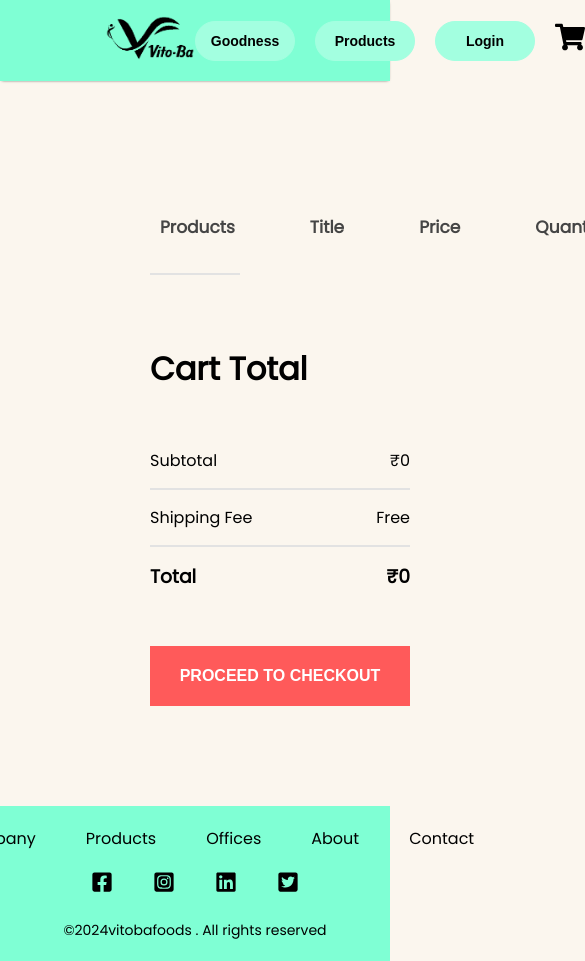
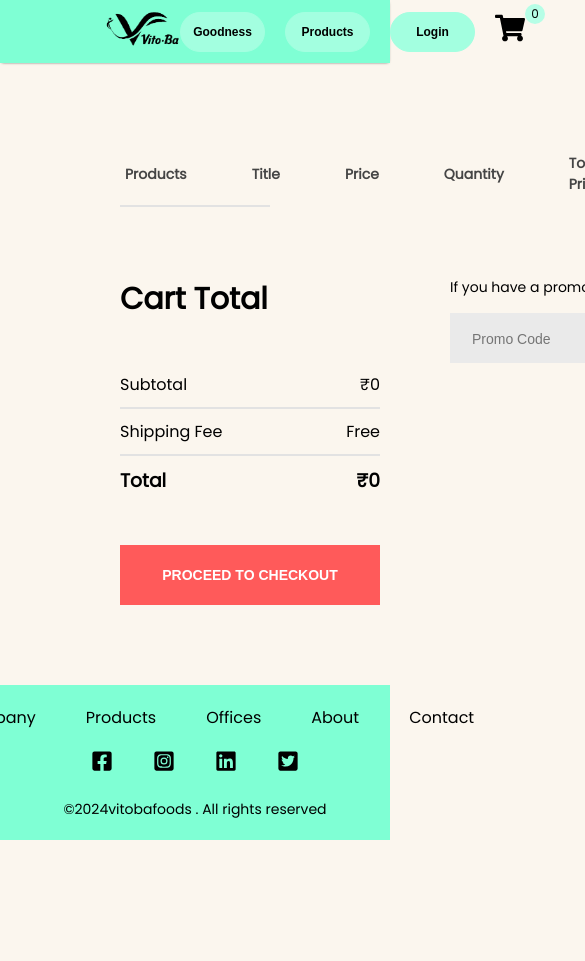
Before and after one commit to parimala-06/React-Ecommerce-Site, a React (Create React App) app: page /cart in a window 390 px wide. Shown: the top 961 px of the page, 585 px wide, since content can reach past the window. After the commit the page ends 844 px from the top, so only its background shows below. Built offline with nearby package versions, Linux system fonts and the light colour scheme.

Commit message:
Added resolution for 1024px in login page

```diff
--- a/src/Components/CartItems/CartItems.css
+++ b/src/Components/CartItems/CartItems.css
@@ -89,3 +89,55 @@
     color: #ebebeb;
     cursor: pointer;
 }
+@media(max-width:1024px){
+    .cartitems{
+        margin: 80px 120px;
+    }
+    .cartitems-format-main{
+        gap: 65px;
+        padding: 10px 5px;
+        font-size: 14px;
+    }
+    .cartitems-format{
+        font-size: 13px;
+    }
+    .cartitems h1{
+        font-size: 30px;
+    }
+    .cartitems-remove-icon{
+        width: 13px;
+    }
+    .cartitems-quantity{
+        width: 40px;
+        height: 40px;
+    }
+    .cartitems-total{
+        margin-right: 70px;
+        gap: 40px;
+    }
+    .cartitems-total-item{
+        padding: 10px 0px;
+    }
+    .cartitems-total button{
+        font-size: 14px;
+    }
+    .cartitems-promocode{
+        flex: 1;
+        font-size: 14px;
+        font-weight: 500;
+    }
+    .cartitems-promobox{
+        width: 330px;
+        height: 50px;
+    }
+    .cartitems-promobox input{
+        font-size: 14px;
+        width: 250px;
+        height: 50;
+    }
+    .cartitems-promobox button{
+        width: 75px;
+        height: 50px;
+        font-size: 14px;
+    }
+}
--- a/src/Components/Navbar/Navbar.css
+++ b/src/Components/Navbar/Navbar.css
@@ -52,14 +52,24 @@
 
 @media(max-width:1024px){
     .navbar{
-        padding: 12px 5px;
+        padding: 8px 5px;
     }
     .nav-cart-cart{
         gap: 5px;
     }
-    .nav-cart-cart button{
-        width: 60px;
-        height: 25px;
+    .nav-logo img{
+        width: 75px;
+        height: 40px;
+    }
+    .nav-login-cart button{
+        width: 85px;
+        height: 40px;
+        font-size: 12px;
+    }
+    .nav-cart-count{
+        width: 20px;
+        height: 20px;
+        border-radius: 11px;
         font-size: 12px;
     }
 }
```
